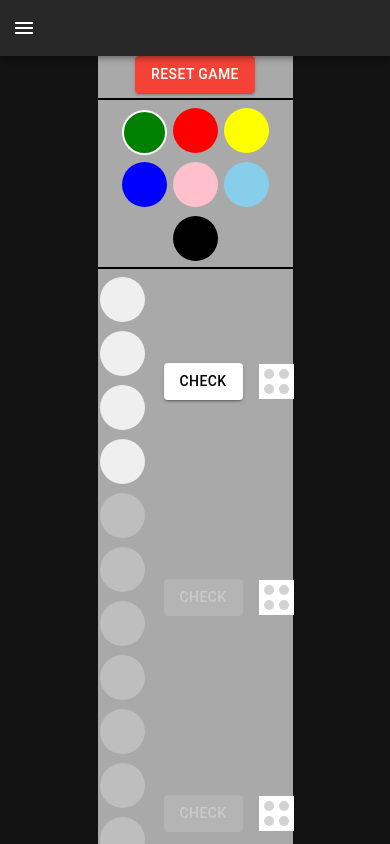
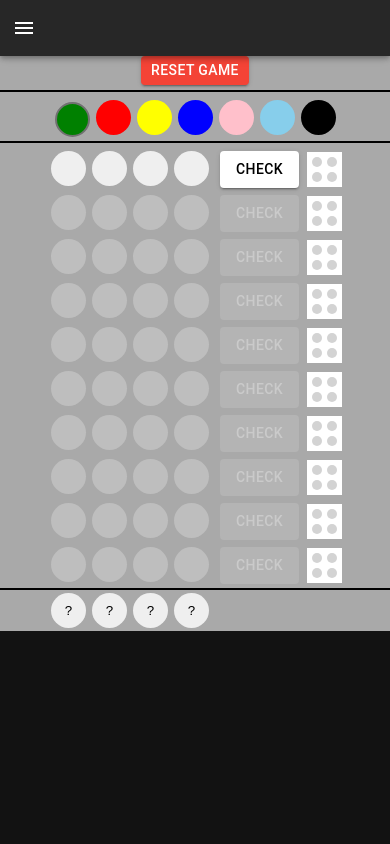
Before and after one commit to PakkiPavan/mastermind-board-game, a React (Create React App) app: page / in a window 390 px wide. Shown: the top 844 px of the page. Built offline with nearby package versions, Linux system fonts and the light colour scheme.

Commit message:
Reset game changes

```diff
--- a/src/components/Board/Board.css
+++ b/src/components/Board/Board.css
@@ -1,6 +1,6 @@
 .circle {
-    width: 45px;
-    height: 45px;
+    /* width: 40px;
+    height: 40px; */
     border-radius: 50%;
     cursor: pointer;
     margin: 3px;
@@ -26,7 +26,7 @@
 }
 
 .checkButtonContainer {
-    margin-right: 1rem;
+    margin-right: 0.5rem;
 }
 
 .hints {
--- a/src/components/Board/Board.tsx
+++ b/src/components/Board/Board.tsx
@@ -1,12 +1,11 @@
 import React from 'react';
 import "./Board.css";
-import { Button, Toolbar } from '@mui/material';
+import { Button, Toolbar, useMediaQuery } from '@mui/material';
 import Box from '@mui/material/Box';
 import Swal from 'sweetalert2';
 
 const availableColors = ["green", "red", "yellow", "blue", "pink", "skyblue", "black"];
 const defaultCurrentColor = "green";
-const defaultCurrentColorId = "availableColor-green-1";
 const circleAnimation = "blink 0.3s infinite";
 
 const getRandomColors = (numOfColors: number) => {
@@ -26,33 +25,29 @@ function Board() {
     const [currentRowNumber, setCurrentRowNumber] = React.useState(1);
     const [secretCode, setSecretCode] = React.useState<string[]>([]);
     const [gameOver, setGameOver] = React.useState<boolean>(false);
+    const [selectedColors, setSelectedColors] = React.useState<any>({});
+    const [allHints, setAllHints] = React.useState<any>({});
+    const maxWidthMediaQuery = useMediaQuery('(max-width:700px)');
 
     React.useEffect(() => {
-        addAnimationToFirstColor(true);
         setSecretCode(getRandomColors(4));
     }, [])
-
-    const addAnimationToFirstColor = (state: boolean) => {
-        const defaultFocusingColor = document.getElementById(defaultCurrentColorId) as any;
-        defaultFocusingColor.style.animation = state ? circleAnimation : undefined;
-    };
 
     const handleColorClick = (event: any) => {
         const id = event.target.id;
         if (id.includes("availableColor")) {
-            addAnimationToFirstColor(false);
             const currentColor = id.split("-")[1];
             setCurrentColor(currentColor);
         }
         else if (id.includes("selectableColor")) {
-            const currentSelectableElement = document.getElementById(id) as any;
-            currentSelectableElement.style.backgroundColor = currentColor;
+            setSelectedColors({ ...selectedColors, [id]: currentColor });
         }
     };
 
     const renderCircle = (id: string, bgColor?: string, customElement?: any) => {
         let animationRequired = false;
         let disabled = true;
+        let backgroundColor: any;
 
         if (id.includes("availableColor")) {
             disabled = false;
@@ -67,8 +62,9 @@ function Board() {
             if (parseInt(currentRowIndex) === currentRowNumber) {
                 disabled = false;
             }
+            backgroundColor = selectedColors[id];
         }
-        else if(id.includes("secretColor")){
+        else if (id.includes("secretColor")) {
             disabled = false;
         }
 
@@ -78,8 +74,10 @@ function Board() {
                 className="circle"
                 disabled={gameOver ? true : disabled}
                 style={{
-                    backgroundColor: bgColor ? bgColor : undefined,
+                    backgroundColor: bgColor ? bgColor : (backgroundColor ? backgroundColor : undefined),
                     animation: animationRequired ? circleAnimation : undefined,
+                    width: maxWidthMediaQuery ? '35px' : '40px',
+                    height: maxWidthMediaQuery ? '35px' : '40px',
                 }}
                 onClick={(event: any) => handleColorClick(event)}
             >{customElement}</button>
@@ -118,29 +116,26 @@ function Board() {
                 className="hints"
                 id={`hints-${currentRowIndex}`}
             >
-                <div className="hintCircle"></div>
-                <div className="hintCircle"></div>
-                <div className="hintCircle"></div>
-                <div className="hintCircle"></div>
+                <div className="hintCircle" style={{ backgroundColor: allHints[`hint-${currentRowIndex}1`] ? allHints[`hint-${currentRowIndex}1`] : undefined }}></div>
+                <div className="hintCircle" style={{ backgroundColor: allHints[`hint-${currentRowIndex}2`] ? allHints[`hint-${currentRowIndex}2`] : undefined }}></div>
+                <div className="hintCircle" style={{ backgroundColor: allHints[`hint-${currentRowIndex}3`] ? allHints[`hint-${currentRowIndex}3`] : undefined }}></div>
+                <div className="hintCircle" style={{ backgroundColor: allHints[`hint-${currentRowIndex}4`] ? allHints[`hint-${currentRowIndex}4`] : undefined }}></div>
             </div>
         )
     };
 
     const handleCheckButtonClick = (currentRowIndex: number) => {
 
-        const selectedColors: string[] = [];
+        const currentSelectedColors: string[] = [];
         for (let index = 1; index <= 4; index++) {
-            const selectableColorElement = document.getElementById(`selectableColor-${currentRowIndex}${index}`) as any;
-            if (selectableColorElement) {
-                const selectedColor = selectableColorElement.style.backgroundColor;
-                if (selectedColor) {
-                    selectedColors.push(selectedColor);
-                }
+            const selectedColor = selectedColors[`selectableColor-${currentRowIndex}${index}`];
+            if (selectedColor) {
+                currentSelectedColors.push(selectedColor);
             }
         }
 
-        if (selectedColors.length === 4) {
-            if (selectedColors.length !== [...new Set(selectedColors)].length) {
+        if (currentSelectedColors.length === 4) {
+            if (currentSelectedColors.length !== [...new Set(currentSelectedColors)].length) {
                 Swal.fire({
                     icon: 'error',
                     title: 'Error',
@@ -149,8 +144,8 @@ function Board() {
             }
             else {
                 console.log("secretCode", secretCode);
-                console.log("selectedCode", selectedColors);
-                const result = validateCode(secretCode, selectedColors);
+                console.log("selectedCode", currentSelectedColors);
+                const result = validateCode(secretCode, currentSelectedColors);
 
                 if (result.samePosition === 4) {
                     setGameOver(true);
@@ -164,18 +159,18 @@ function Board() {
                 else {
                     setCurrentRowNumber(currentRowNumber + 1);
                 }
-                const hintElement = document.getElementById(`hints-${currentRowIndex}`) as any;
-                const child = hintElement.children;
+                let currentHints = { ...allHints };
                 if (result.samePosition) {
                     for (let i = 0; i < result.samePosition; i++) {
-                        child[i].style.backgroundColor = "green";
+                        currentHints = { ...currentHints, [`hint-${currentRowIndex}${i + 1}`]: "green" };
                     }
                 }
                 if (result.differentPosition) {
                     for (let i = result.samePosition; i < result.samePosition + result.differentPosition; i++) {
-                        child[i].style.backgroundColor = "red";
+                        currentHints = { ...currentHints, [`hint-${currentRowIndex}${i + 1}`]: "red" };
                     }
                 }
+                setAllHints({ ...currentHints });
             }
         }
         else {
@@ -217,18 +212,13 @@ function Board() {
         }
     };
 
-    const resetGame=()=>{
+    const resetGame = () => {
         setCurrentColor(defaultCurrentColor);
         setCurrentRowNumber(1);
         setGameOver(false);
-        addAnimationToFirstColor(true);
         setSecretCode(getRandomColors(4));
-        // for(let i=1;i<=10;i++){
-        //     for(let j=1;j<=4;j++){
-        //         const circle = document.getElementById(`selectableColor-${i}${j}`) as any;
-        //         circle.style.backgroundColor = i === 1 ? "white" : "rgba(239, 239, 239, 0.3)";
-        //     }
-        // }
+        setSelectedColors({});
+        setAllHints({});
     };
 
     return (
@@ -236,7 +226,7 @@ function Board() {
             <Toolbar />
             <Box
                 sx={{
-                    width: '50%',
+                    width: maxWidthMediaQuery ? '100%' : '50%',
                     // height: '100vh',
                     backgroundColor: 'darkgray',
                     margin: 'auto',
@@ -247,7 +237,7 @@ function Board() {
                     sx={{
                         borderBottom: "2px solid black",
                         marginBottom: '5px',
-                        textAlign: "center"
+                        textAlign: "center",
                     }}
                 >
                     <Button
@@ -255,6 +245,7 @@ function Board() {
                         variant="contained"
                         style={{
                             marginBottom: '5px',
+                            padding: '2px 10px'
                         }}
                         onClick={resetGame}
                     >
@@ -285,7 +276,7 @@ function Board() {
                         generateNumbersArray(10).map((_1, index1: number) => {
                             return (
                                 <div key={index1} className="selectableRowContainer">
-                                    <div style={{ marginRight: "1rem" }}>
+                                    <div style={{ marginRight: "0.5rem" }}>
                                         {
                                             generateNumbersArray(4).map((_2, index2: number) => {
                                                 return (
@@ -315,15 +306,15 @@ function Board() {
                     }}
                 >
                     <div className="selectableRowContainer">
-                        <div style={{ marginRight: "1rem" }}>
+                        <div style={{ marginRight: "0.5rem" }}>
                             {
                                 secretCode.map((color: string, index: number) => {
                                     return (
                                         <React.Fragment key={index}>
                                             {
                                                 gameOver ?
-                                                renderCircle(`secretColor-${color}-${index + 1}`, color) :
-                                                renderCircle(`secretColor-${color}-${index + 1}`, undefined, "?")
+                                                    renderCircle(`secretColor-${color}-${index + 1}`, color) :
+                                                    renderCircle(`secretColor-${color}-${index + 1}`, undefined, "?")
                                             }
                                         </React.Fragment>
                                     )
```
